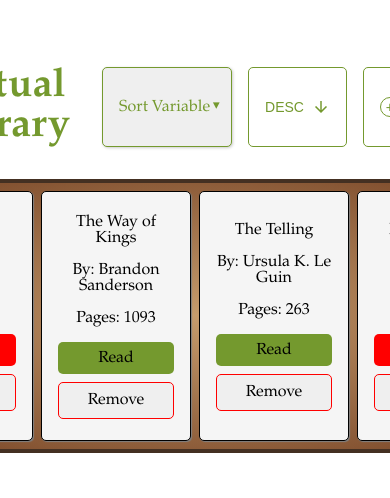
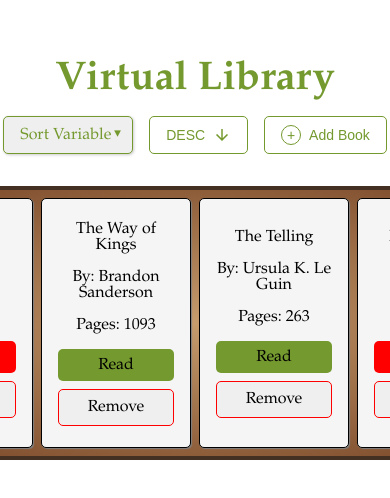
Before and after one commit to zopalmer14/TOP-library, a plain HTML site: page index.html in a window 390 px wide. Shown: the part 162-660 px from the top of the page. Drawn offline with Linux system fonts and the light colour scheme.

Commit message:
add media query for header to change display

```diff
--- a/index.html
+++ b/index.html
@@ -24,6 +24,7 @@
 
     <header>
         <h1>Virtual Library</h1>
+        <div>
             <div class="select-wrapper">
                 <select name="sort-variable" id="sort-variable">
                     <option value="none" selected disabled hidden>Sort Variable</option>
@@ -37,6 +38,7 @@
                 <input type="checkbox" name="sort-descending" id="sort-descending">
             </label>
             <button id="add-book-button"><div><span>+</span></div>Add Book</button>
+        </div>
     </header>
 
     <div id="grid-container">
--- a/styles.css
+++ b/styles.css
@@ -108,14 +108,18 @@
 
 header {
     display: flex;
-    gap: 1rem;
+    gap: 2rem;
 }
 
 header > h1 {
-    margin-right: 1rem;
     color: var(--green-accent);
     font-size: 2.5rem;
     font-weight: bold;
+}
+
+header > div {
+    display: flex;
+    gap: 1rem;
 }
 
 header label, header #add-book-button {
@@ -414,3 +418,13 @@
     cursor: pointer;
     transition: 0.5s;
 }
+
+/* Media Queries */
+
+@media (max-width: 700px) {
+    header {
+        flex-direction: column;
+        align-items: center;
+        gap: 1rem;
+    }
+}
```
Lines whose indentation alone changed are shown as unchanged.
